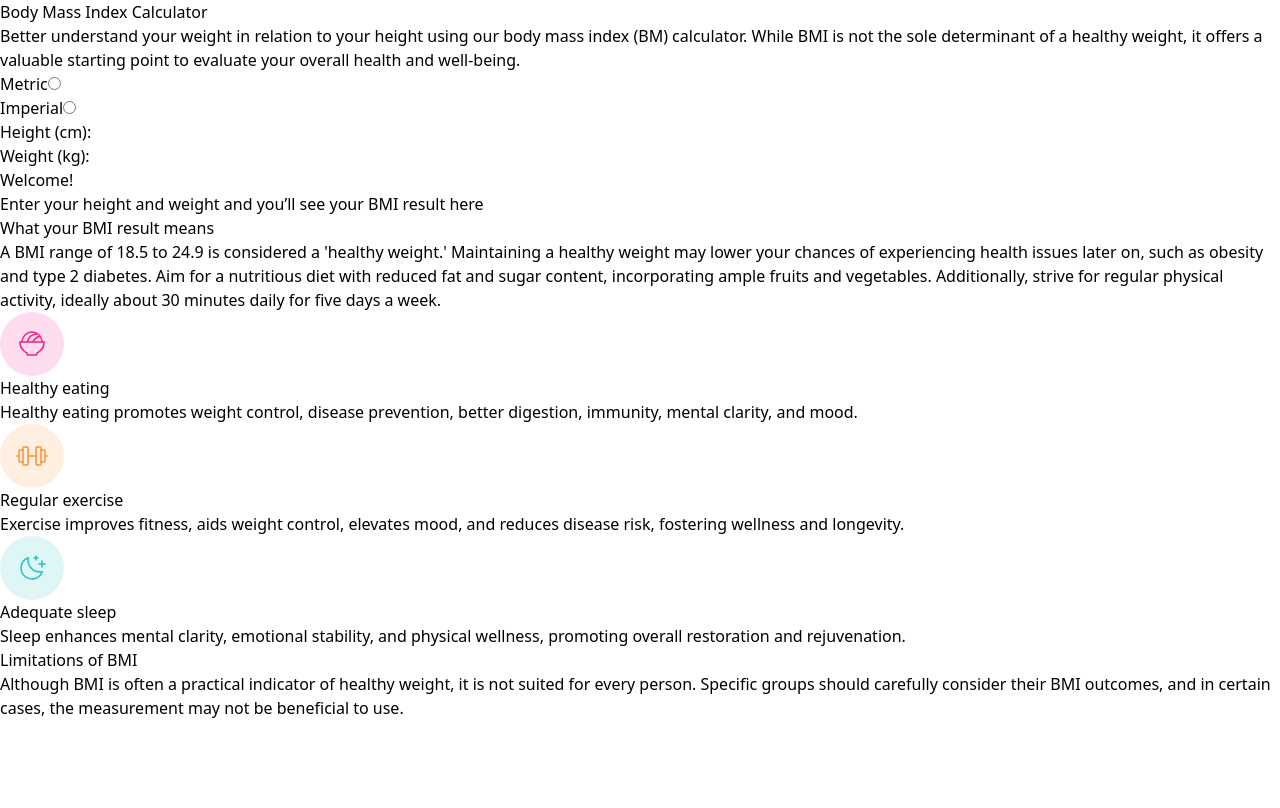
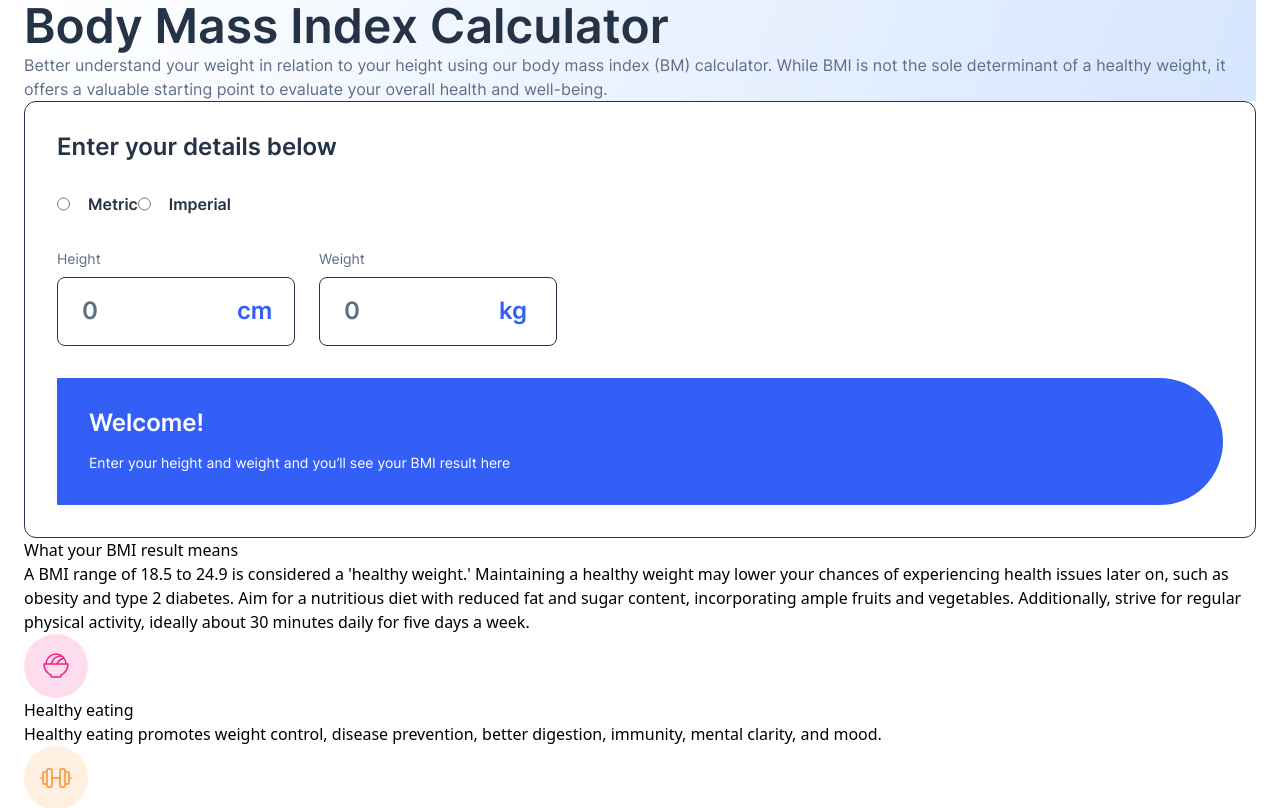
Before and after one commit to shaversj/bmi-calculator, a Next.js app: page / in a window 1280 px wide. Shown: the top 808 px of the page. Built offline with nearby package versions, Linux system fonts and the light colour scheme.

Commit message:
Add styling to form

```diff
--- a/src/app/globals.css
+++ b/src/app/globals.css
@@ -1,3 +1,15 @@
 @tailwind base;
 @tailwind components;
 @tailwind utilities;
+
+/* Chrome, Safari, Edge, Opera */
+input::-webkit-outer-spin-button,
+input::-webkit-inner-spin-button {
+    -webkit-appearance: none;
+    margin: 0;
+}
+
+/* Firefox */
+input[type=number] {
+    -moz-appearance: textfield;
+}
--- a/src/app/page.tsx
+++ b/src/app/page.tsx
@@ -38,36 +38,51 @@ export default function Home() {
 
   return (
     <div>
-      <main>
+      <main className={"px-6"}>
         <div>
-          <div>
-            <h1>Body Mass Index Calculator</h1>
-            <p>Better understand your weight in relation to your height using our body mass index (BM) calculator. While BMI is not the sole determinant of a healthy weight, it offers a valuable starting point to evaluate your overall health and well-being.</p>
+          <div className={"bg-custom-gradient"}>
+            <h1 className={"font-interSemibold text-heading-l lg:text-heading-xl text-gunmetal"}>Body Mass Index Calculator</h1>
+            <p className={"font-interRegular lg:text-body-m text-dark-electric-blue"}>Better understand your weight in relation to your height using our body mass index (BM) calculator. While BMI is not the sole determinant of a healthy weight, it offers a valuable starting point to evaluate your overall health and well-being.</p>
           </div>
           <div>
-            <form>
-              <div>
-                <div>
+            <form className={"space-y-8 rounded-xl border border-gunmetal bg-white p-8 lg:w-[564px]"}>
+              <p className={"font-interSemibold text-heading-m text-gunmetal"}>Enter your details below</p>
+
+              <div className={"font-interSemibold text-body-m flex text-gunmetal"}>
+                <div className={"gap-x-4.5 flex flex-row-reverse justify-end"}>
                   <label htmlFor={"metric"}>Metric</label>
                   <input type="radio" id="metric" name="unit" />
                 </div>
-                <div>
+                <div className={"gap-x-4.5 flex flex-row-reverse justify-end"}>
                   <label htmlFor={"imperial"}>Imperial</label>
                   <input type="radio" id="imperial" name="unit" />
                 </div>
               </div>
 
-              <div>
-                <label htmlFor="height">Height (cm):</label>
-                <input {...register("height", { valueAsNumber: true })} type="number" id="height" name="height" />
+              <div className={"flex gap-x-6"}>
+                <div className={"flex flex-col gap-y-2"}>
+                  <label className={"font-interRegular text-body-s text-dark-electric-blue"} htmlFor="height">
+                    Height
+                  </label>
+                  <div className={"flex w-[238px] gap-x-6 rounded-lg border border-gunmetal py-5"}>
+                    <input className={"text-heading-m font-interSemibold ml-6 w-[131px] text-gunmetal outline-none placeholder:text-dark-electric-blue"} placeholder={"0"} {...register("height", { valueAsNumber: true })} type="number" id="height" name="height" />
+                    <span className={"text-heading-m font-interSemibold text-blue"}>cm</span>
+                  </div>
+                </div>
+                <div className={"flex flex-col gap-y-2"}>
+                  <label className={"font-interRegular text-body-s text-dark-electric-blue"} htmlFor="weight">
+                    Weight
+                  </label>
+                  <div className={"flex w-[238px] gap-x-6 rounded-lg border border-gunmetal py-5"}>
+                    <input className={"text-heading-m font-interSemibold ml-6 w-[131px] text-gunmetal outline-none placeholder:text-dark-electric-blue"} placeholder={"0"} {...register("weight", { valueAsNumber: true })} type="number" id="weight" name="weight" />
+                    <span className={"text-heading-m font-interSemibold text-blue"}>kg</span>
+                  </div>
+                </div>
               </div>
-              <div>
-                <label htmlFor="weight">Weight (kg):</label>
-                <input {...register("weight", { valueAsNumber: true })} type="number" id="weight" name="weight" />
-              </div>
-              <div>
-                <h2>Welcome!</h2>
-                <p>Enter your height and weight and you’ll see your BMI result here</p>
+
+              <div className={"rounded-custom flex flex-col gap-y-4 bg-blue p-8 text-white"}>
+                <h2 className={"text-heading-m font-interSemibold"}>Welcome!</h2>
+                <p className={"text-body-s font-interRegular"}>Enter your height and weight and you’ll see your BMI result here</p>
               </div>
             </form>
           </div>
--- a/tailwind.config.ts
+++ b/tailwind.config.ts
@@ -4,10 +4,24 @@ export default {
   content: ["./src/pages/**/*.{js,ts,jsx,tsx,mdx}", "./src/components/**/*.{js,ts,jsx,tsx,mdx}", "./src/app/**/*.{js,ts,jsx,tsx,mdx}"],
   theme: {
     extend: {
+      spacing: {
+        "4.5": "1.125rem",
+      },
+      backgroundImage: {
+        "custom-gradient": "linear-gradient(290.1deg, #D6E6FE 0%, rgba(214, 252, 254, 0) 100%)",
+      },
+      borderRadius: {
+        custom: "16px 999px 999px 16px",
+      },
+      screens: {
+        sm: "375px",
+        md: "768px",
+        lg: "1440px",
+      },
       colors: {
         blue: "#345FF6",
         gunmetal: "#253347",
-        "dark-electric-blue": "#56E6E5",
+        "dark-electric-blue": "#5E6E85",
         "pure-white": "#FFFFFF",
       },
       fontSize: {
```
